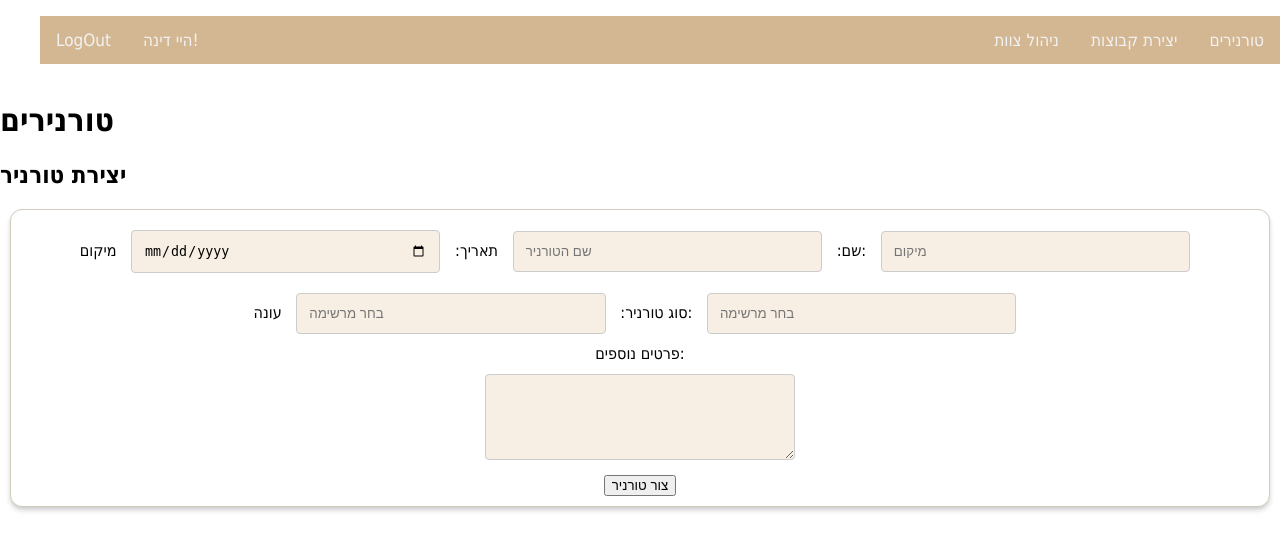
After one commit to tzofnatc/Flask-web-project-g21, a Flask app: page /TournamentsCreate in a window 1280 px wide. The commit adds this page. Shown: the top 551 px of the page. Run offline with Flask 2, Linux system fonts and the light colour scheme.

Commit message:
TournamentsCreate

```diff
--- a/app.py
+++ b/app.py
@@ -10,13 +10,10 @@ app.config.from_pyfile('settings.py')
 from pages.homepage.homepage import homepage
 app.register_blueprint(homepage)
 
-## About
-from pages.about.about import about
-app.register_blueprint(about)
 
 ## Catalog
-from pages.catalog.catalog import catalog
-app.register_blueprint(catalog)
+from pages.TournamentsCreate.TournamentsCreate import TournamentsCreate
+app.register_blueprint(TournamentsCreate)
 
 ## Page error handlers
 from pages.page_error_handlers.page_error_handlers import page_error_handlers
@@ -27,7 +24,3 @@ app.register_blueprint(page_error_handlers)
 ## Main menu
 from components.main_menu.main_menu import main_menu
 app.register_blueprint(main_menu)
-
-## footer
-from components.footer.footer import footer
-app.register_blueprint(footer)
--- /dev/null
+++ b/pages/TournamentsCreate/TournamentsCreate.py
@@ -0,0 +1,10 @@
+from flask import Blueprint, render_template
+
+# TournamentsCreate blueprint definition
+TournamentsCreate = Blueprint('TournamentsCreate', __name__, static_folder='static', static_url_path='/TournamentsCreate', template_folder='templates')
+
+
+# Routes
+@TournamentsCreate.route('/TournamentsCreate')
+def index():
+    return render_template('TournamentsCreate.html')
--- /dev/null
+++ b/pages/TournamentsCreate/templates/TournamentsCreate.html
@@ -0,0 +1,54 @@
+{% extends 'base.html' %}
+
+{% set page_head_title = 'TournamentsCreate' %}
+
+{% block page_head_css %}
+    <link rel="stylesheet" href="{{ url_for('static', filename='css/forms.css') }}"/>
+{% endblock %}
+
+{% block page_body_main_content %}
+ <div id="tournament-header">
+                <h1>טורנירים</h1>
+                <h2>יצירת טורניר</h2>
+ </div>
+            <div id="tournament-main">
+               <div class="contact-box">
+                    <form >
+                        <div>
+                            <label class ="labels" for="tournamentName">שם:</label>
+                            <input type="text" class="field" id="tournamentName" placeholder="שם הטורניר" required>
+
+                            <label for="tournamentDate">תאריך:</label>
+                            <input type="date" class="field" id="tournamentDate">
+
+                            <label for="tournamentLocation">מיקום:</label>
+                            <input type="text" class="field" id="tournamentLocation" placeholder="מיקום" required><br>
+
+                            <label>סוג טורניר:</label>
+                            <input type="text" class="field" list="tournamentType" placeholder="בחר מרשימה" required>
+                                <datalist id="tournamentType">
+                                    <option value="אזורי">
+                                    <option value="ארצי">
+                                </datalist>
+
+                            <label>עונה:</label>
+                            <input type="text" class="field" list="tournamentSeason" placeholder="בחר מרשימה" required>
+                                <datalist id="tournamentSeason">
+                                    <option value="אמצע">
+                                    <option value="סוף">
+                                </datalist><br>
+
+                            <label>פרטים נוספים:</label><br>
+                            <textarea id="comment" class="field" name="comment" cols="100" rows="4"></textarea><br>
+                            <button type="submit">צור טורניר</button>
+                        </div>
+                    </form>
+                </div>
+            </div>
+{% endblock %}
+
+{% block page_body_footer %}{% endblock %}
+
+{% block page_body_js %}
+    <script src="{{ url_for('TournamentsCreate.static', filename='js/TournamentsCreate.js') }}"></script>
+{% endblock %}
--- /dev/null
+++ b/static/css/forms.css
@@ -0,0 +1,35 @@
+ /*forms css*/
+
+ /*input[type=text], [type=date], textarea*/
+ .field{
+    width: 25%;
+    padding: 12px;
+    border: 1px solid #ccc;
+    border-radius: 4px;
+    box-sizing: border-box;
+    margin-top: 6px;
+    margin-bottom: 16px;
+    resize: vertical ;
+    background-color: rgba(222, 184, 135, 0.226);
+    margin: 10px 10px;
+  }
+
+
+.field:focus{
+      background-color: rgb(211, 183, 147);
+  }
+
+.contact-box{
+    background-color: #ffffff;
+    color: black;
+    margin: 10px 10px;
+    padding: 10px 10px;
+    line-height: 20px;
+    justify-content: left;
+    box-shadow: 0 4px 6px -1px rgba(0, 0, 0, 0.151), 0 2px 4px -1px rgba(0, 0, 0, 0.116);
+    border-radius: 12px;
+    transition-duration: 0.4s;
+    font-size: 16px;
+    border: 1px solid #d1ccbc;
+    text-align: center;
+ }
--- a/templates/base.html
+++ b/templates/base.html
@@ -37,9 +37,7 @@ Base page blocks:
         {% block page_head_meta %}
             <base href="/"/>
             <meta charset="UTF-8"/>
-            <meta name="author" content="Barak Pinchovski"/>
-            <meta name="description" content="Flask skeleton project as a base to start developing on"/>
-            <meta name="keywords" content="flask, lean, skeleton, project, structure, environment, setup, template, fullstack, web, development, app, university, education"/>
+            <meta name="author" content="G21"/>
             {% block page_head_meta_extra %}{% endblock %}
         {% endblock %}
 
@@ -91,7 +89,7 @@ Base page blocks:
             {% block page_body_footer %}
                 <footer class="page-footer">
                   {% block page_body_footer_content %}
-                       {% include 'footer.html' %}
+                      {% include 'footer.html' %}
                   {% endblock %}
                 </footer>
             {% endblock %}
```
Also changed, not shown: pages/catalog/catalog.py (deleted, +0 -10 lines), pages/catalog/templates/catalog.html (deleted, +0 -18 lines).
